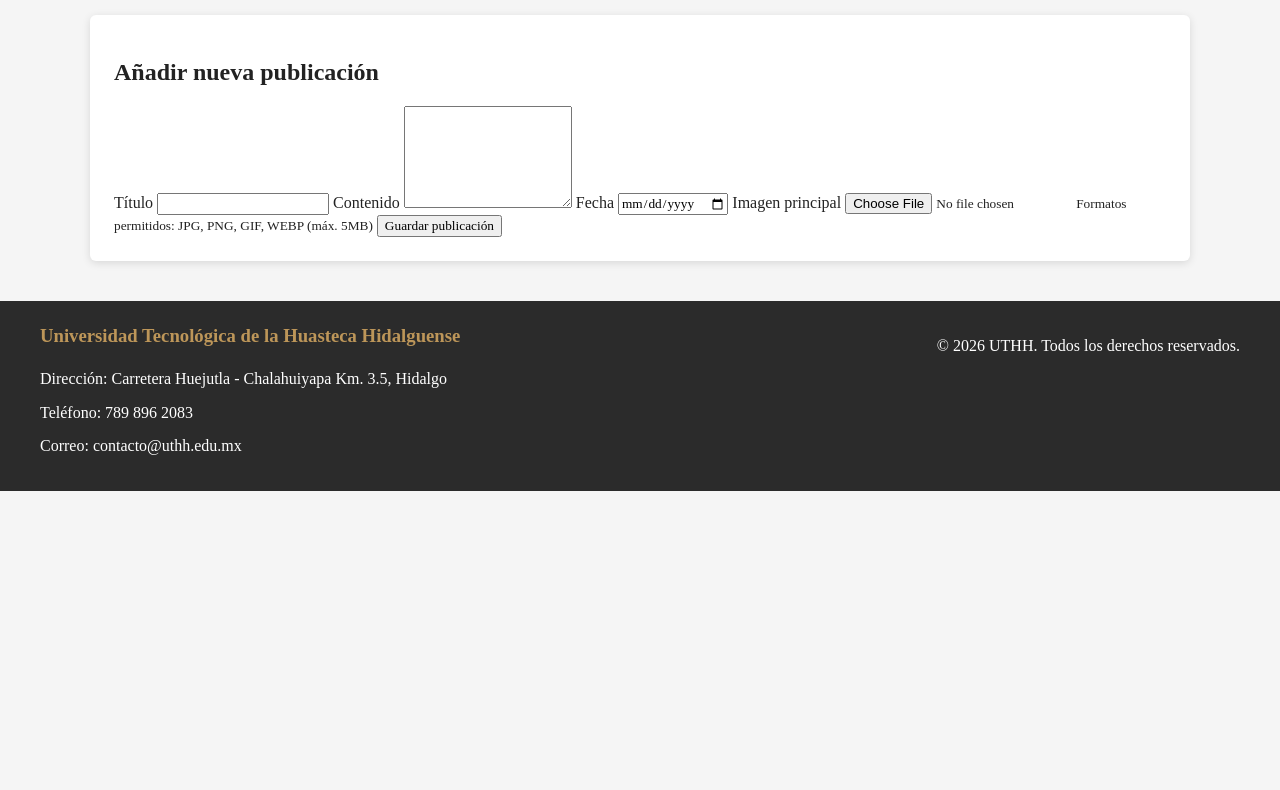
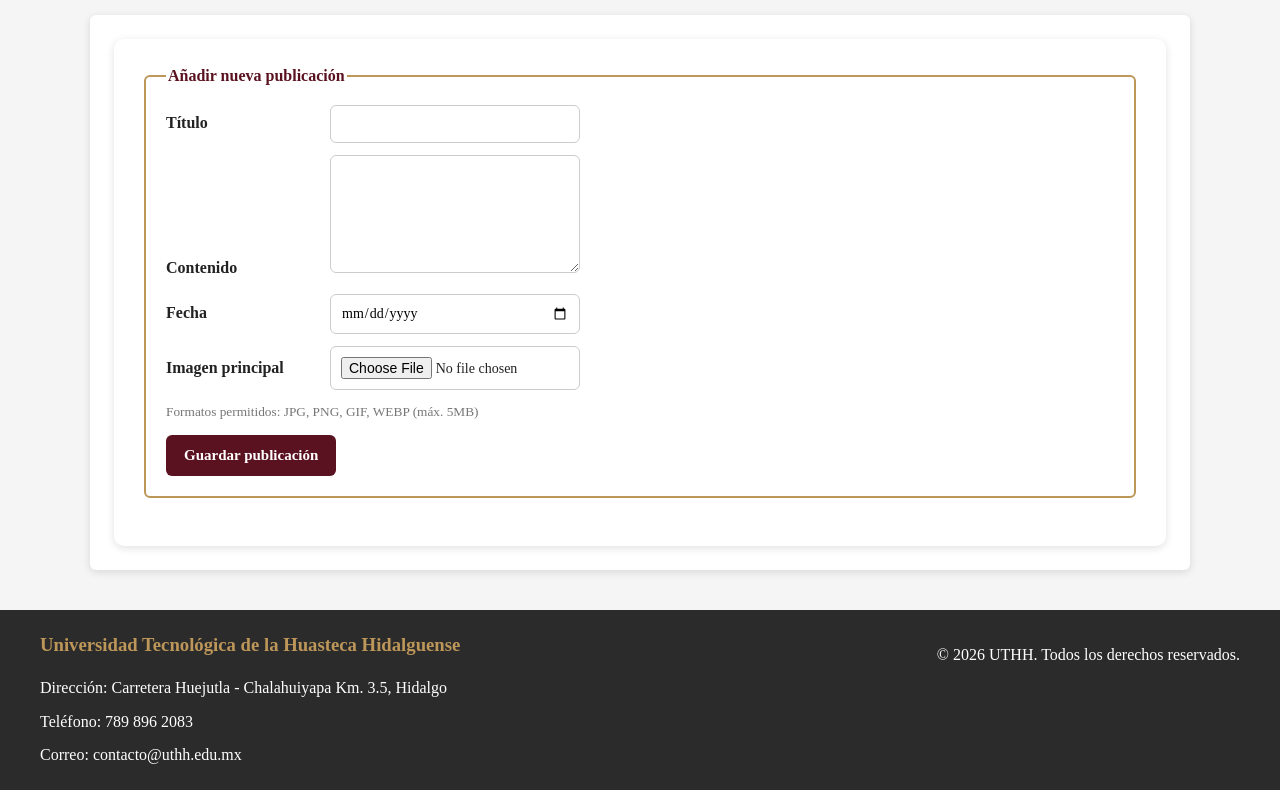
Before and after one commit to jesusPro28/visualpru, a plain HTML site: page html/NoticiasPri.html in a window 1280 px wide. Shown: the part 199-989 px from the top of the page. Before the commit the page ends 800 px from the top, so only its background shows below. Drawn offline with Linux system fonts and the light colour scheme; sample sign-in values are in the browser's storage.

Commit message:
Update NoticiasPri.html

```diff
--- a/html/NoticiasPri.html
+++ b/html/NoticiasPri.html
@@ -19,7 +19,7 @@
             <a href="RegistroEmpleadosPri.html">Registro</a>
             <a href="EmpleadosExistentesPri.html">Empleados existentes</a>
             <a href="RegistroIncidenciasPri.html">Registro incidencias</a>
-            <a href="ReportesPri.html">Reporte individual</a>
+            <a href="ReportesPri.html">Reportes</a>
         </nav>
     </div>
 
@@ -37,27 +37,47 @@
 
 <h1>Noticias</h1>
 
-<main class="admin-main">
-    <section class="admin-form">
-        <h2>Añadir nueva publicación</h2>
+<main class="main-registro">
 
+    <section class="registro-section">
         <form id="publicacion-form">
-            <label for="titulo">Título</label>
-            <input type="text" id="titulo" name="titulo" required>
+            <fieldset class="registro-fieldset">
+                <legend class="registro-legend">Añadir nueva publicación</legend>
 
-            <label for="contenido">Contenido</label>
-            <textarea id="contenido" name="contenido" rows="6" required></textarea>
+                <div class="registro-group">
+                    <label class="registro-label" for="titulo">Título</label>
+                    <input class="registro-input" type="text" id="titulo" name="titulo" required>
+                </div>
 
-            <label for="fecha">Fecha</label>
-            <input type="date" id="fecha" name="fecha" required>
+                <div class="registro-group">
+                    <label class="registro-label" for="contenido">Contenido</label>
+                    <textarea class="registro-input" id="contenido" name="contenido" rows="6" required></textarea>
+                </div>
 
-            <label for="imagen">Imagen principal</label>
-            <input type="file" id="imagen" name="imagen" accept="image/*">
-            <small>Formatos permitidos: JPG, PNG, GIF, WEBP (máx. 5MB)</small>
+                <div class="registro-group">
+                    <label class="registro-label" for="fecha">Fecha</label>
+                    <input class="registro-input" type="date" id="fecha" name="fecha" required>
+                </div>
 
-            <button type="submit" class="btn-agregar">Guardar publicación</button>
+                <div class="registro-group">
+                    <label class="registro-label" for="imagen">Imagen principal</label>
+                    <input class="registro-input" type="file" id="imagen" name="imagen" accept="image/*">
+                </div>
+
+                <small style="color: var(--text-muted);">
+                    Formatos permitidos: JPG, PNG, GIF, WEBP (máx. 5MB)
+                </small>
+
+                <div class="form-buttons" style="margin-top:15px;">
+                    <button type="submit" class="registro-btn registro-btn--guardar">
+                        Guardar publicación
+                    </button>
+                </div>
+            </fieldset>
         </form>
+
     </section>
+
 </main>
 
 <footer class="footer">
```
